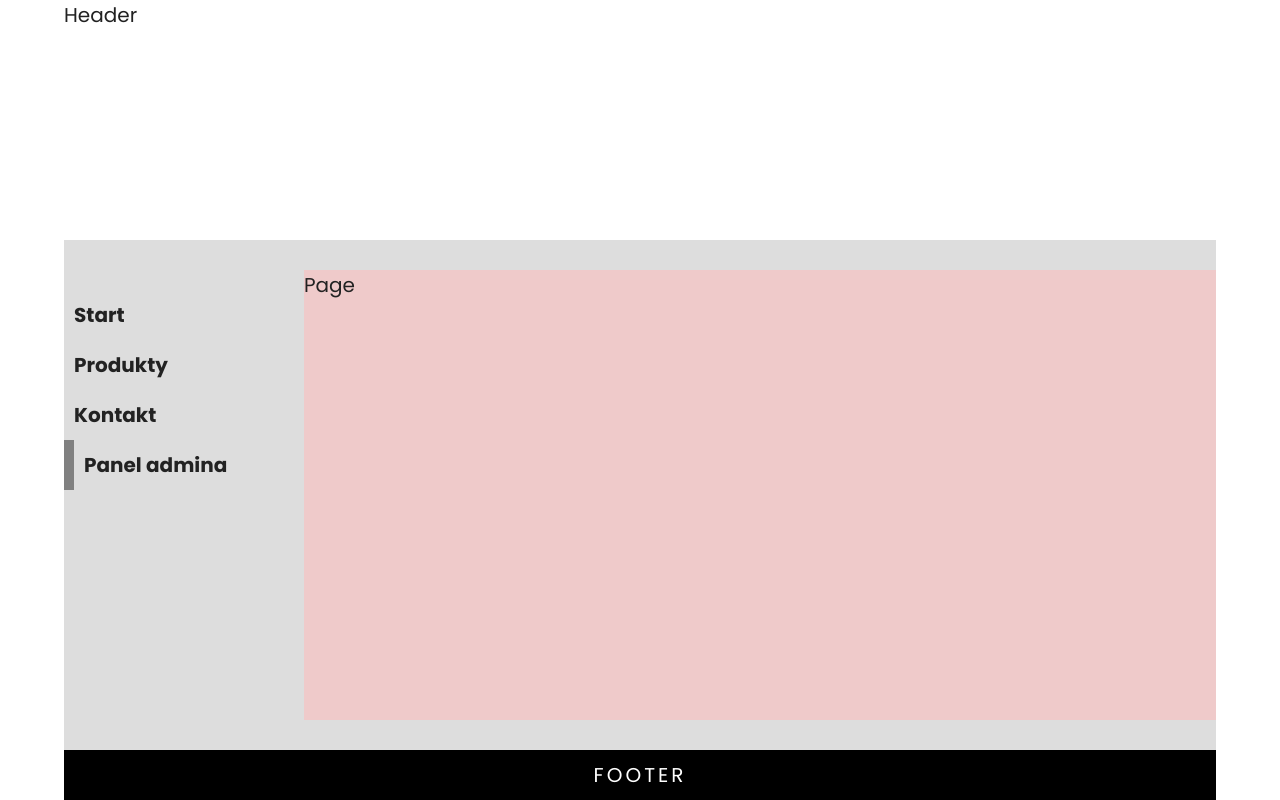
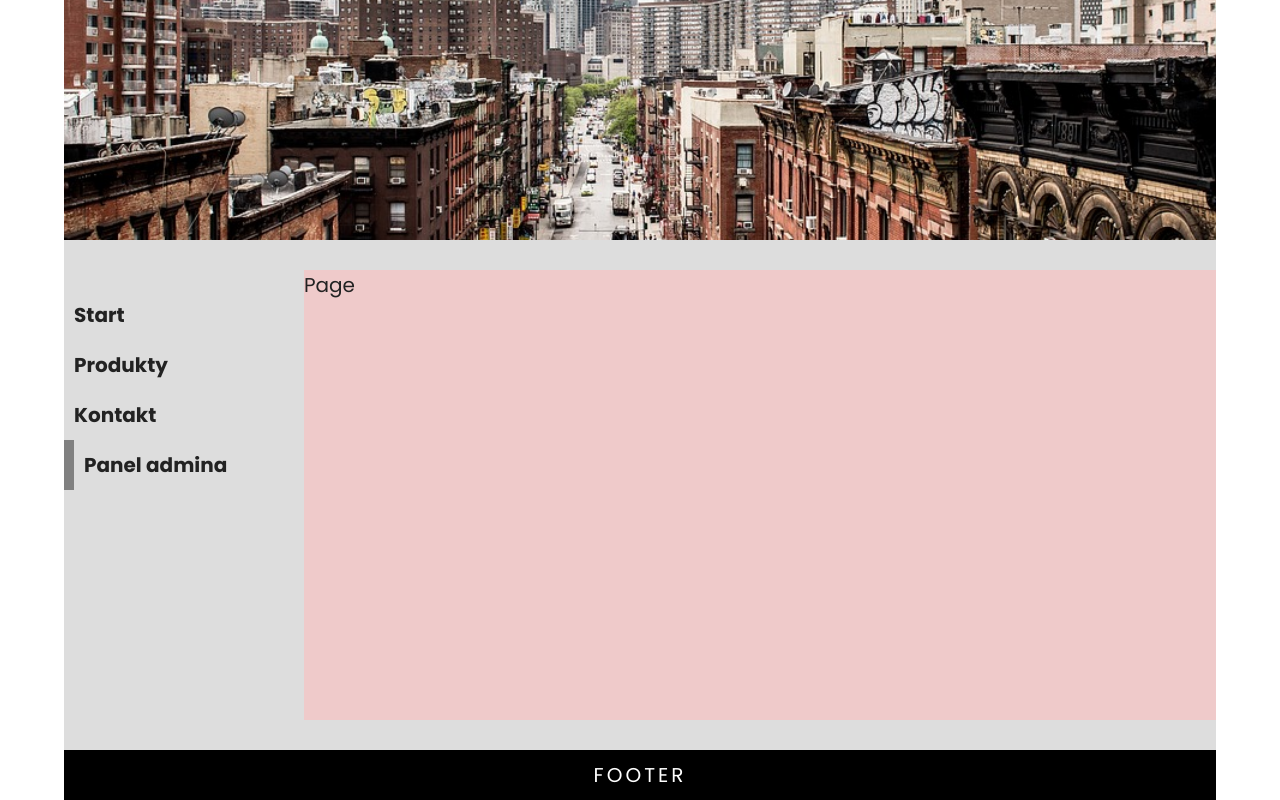
Before and after one commit to kuku4G/SPA_Router, a React (Create React App) app: page /admin in a window 1280 px wide. Built offline with nearby package versions, Linux system fonts and the light colour scheme.

Commit message:
Add image in section Header and add styles in Header.css

```diff
--- a/src/layouts/Header.js
+++ b/src/layouts/Header.js
@@ -1,9 +1,21 @@
 import React from 'react';
+import { Routes, Route } from 'react-router-dom';
+import '../styles/Header.css';
+import header1 from '../images/header1.jpg';
+import header2 from '../images/header2.jpg';
+import header3 from '../images/header3.jpg';
 
 const Header = () => {
-	return <div>
-        Header
-    </div>;
+	return (
+		<div>
+			<Routes>
+				<Route path='/' element={<img src={header1} alt='city' />} />
+				<Route path='/products' element={<img src={header2} alt='city' />} />
+				<Route path='/contact' element={<img src={header3} alt='city' />} />
+				<Route path='/admin' element={<img src={header1} alt='city' />} />
+			</Routes>
+		</div>
+	);
 };
 
 export default Header;
--- /dev/null
+++ b/src/styles/Header.css
@@ -0,0 +1,13 @@
+header {
+    position: relative;
+    overflow: hidden;
+}
+
+header img {
+    position: absolute;
+    top: 50%;
+    left: 50%;
+    transform: translate(-50%, -50%);
+    min-width: 100%;
+    min-height: 100%;
+}
```
